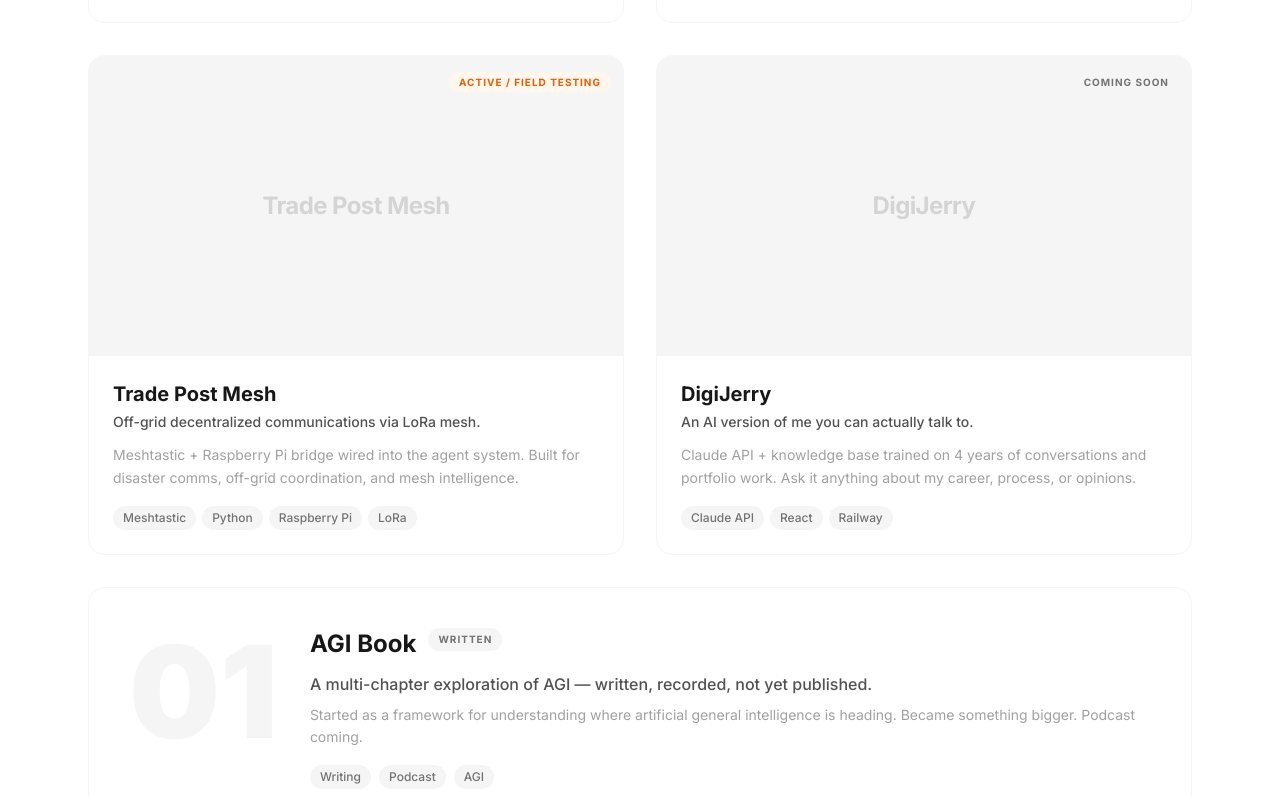
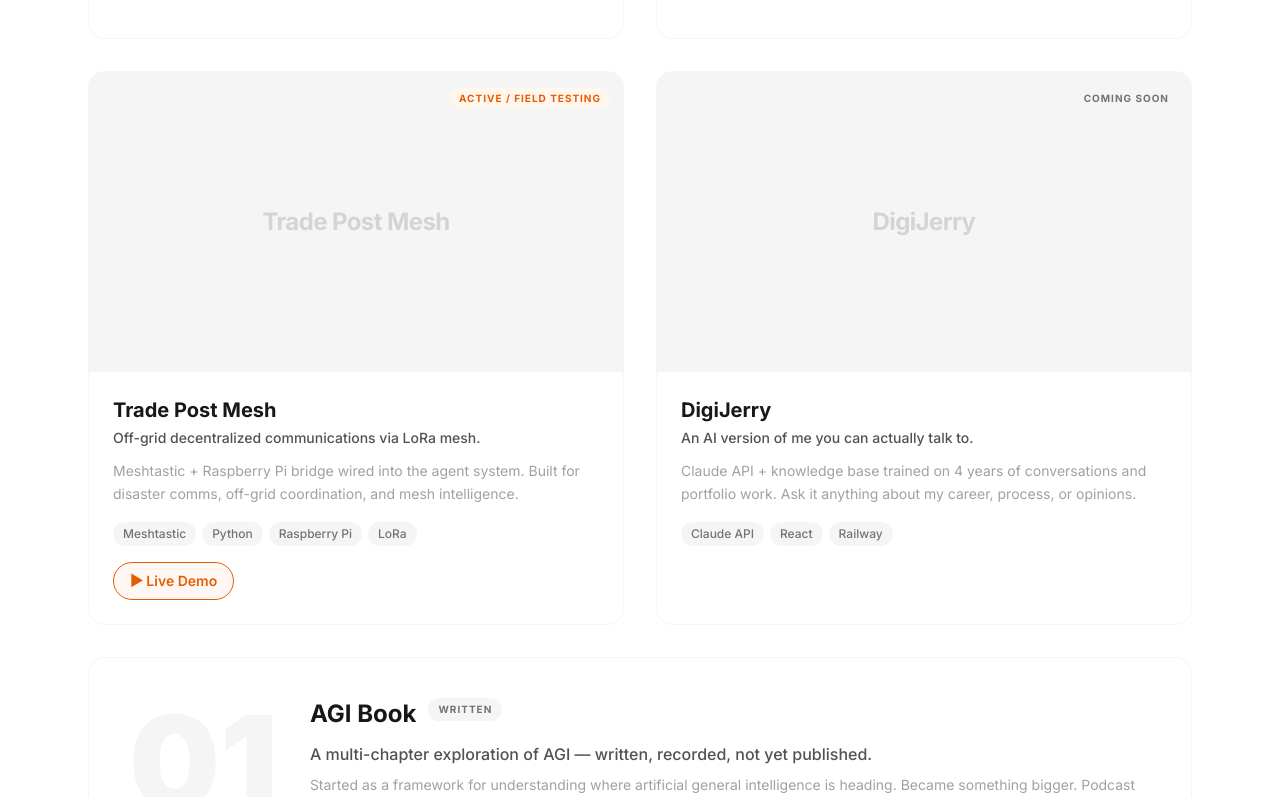
Before and after one commit to rekaldsi/digijerry-portfolio-ai, a React (Vite) app: page / in a window 1280 px wide. Shown: the part 3558-4355 px from the top of the page. Built offline with nearby package versions, Linux system fonts and the light colour scheme.

Commit message:
feat: Trade Post Mesh live demo — seeded 10 real posts, expandable iframe in project card

```diff
--- a/src/components/Projects.tsx
+++ b/src/components/Projects.tsx
@@ -1,4 +1,5 @@
 import { motion } from 'framer-motion'
+import { useState } from 'react'
 
 type Project = {
   name: string
@@ -7,6 +8,7 @@ type Project = {
   detail: string
   tags: string[]
   fullWidth?: boolean
+  demoUrl?: string
 }
 
 const projects: Project[] = [
@@ -30,6 +32,7 @@ const projects: Project[] = [
     description: 'Off-grid decentralized communications via LoRa mesh.',
     detail: 'Meshtastic + Raspberry Pi bridge wired into the agent system. Built for disaster comms, off-grid coordination, and mesh intelligence.',
     tags: ['Meshtastic', 'Python', 'Raspberry Pi', 'LoRa'],
+    demoUrl: 'https://trade-post-mesh-production.up.railway.app/app',
   },
   {
     name: 'DigiJerry',
@@ -64,6 +67,8 @@ function StatusBadge({ status }: { status: Project['status'] }) {
 }
 
 function ProjectCard({ project, index }: { project: Project; index: number }) {
+  const [demoOpen, setDemoOpen] = useState(false)
+
   return (
     <motion.div
       initial={{ opacity: 0, y: 30 }}
@@ -114,14 +119,45 @@ function ProjectCard({ project, index }: { project: Project; index: number }) {
             <h3 className="text-xl font-bold text-neutral-900 mb-1">{project.name}</h3>
             <p className="text-neutral-600 text-sm font-medium mb-3">{project.description}</p>
             <p className="text-neutral-400 text-sm leading-relaxed mb-4">{project.detail}</p>
-            <div className="flex flex-wrap gap-1.5">
+            <div className="flex flex-wrap gap-1.5 mb-4">
               {project.tags.map((tag) => (
                 <span key={tag} className="text-xs px-2.5 py-1 rounded-full bg-neutral-100 text-neutral-500 font-medium">
                   {tag}
                 </span>
               ))}
             </div>
+            {project.demoUrl && (
+              <button
+                onClick={() => setDemoOpen(!demoOpen)}
+                className="inline-flex items-center gap-2 text-sm font-semibold px-4 py-2 rounded-full transition-colors"
+                style={demoOpen
+                  ? { backgroundColor: '#E85D04', color: 'white' }
+                  : { backgroundColor: '#fff7f3', color: '#E85D04', border: '1px solid #E85D04' }
+                }
+              >
+                {demoOpen ? '✕ Close Demo' : '▶ Live Demo'}
+              </button>
+            )}
           </div>
+
+          {/* Inline iframe demo */}
+          {project.demoUrl && demoOpen && (
+            <div className="border-t border-neutral-100">
+              <div className="bg-neutral-50 px-4 py-2 flex items-center gap-2">
+                <span className="w-2 h-2 rounded-full bg-green-400 animate-pulse"></span>
+                <span className="text-xs text-neutral-500 font-medium">Live — seeded with demo data</span>
+              </div>
+              <div className="relative w-full" style={{ height: '600px' }}>
+                <iframe
+                  src={project.demoUrl}
+                  className="w-full h-full border-0"
+                  title={`${project.name} Live Demo`}
+                  loading="lazy"
+                  allow="geolocation"
+                />
+              </div>
+            </div>
+          )}
         </>
       )}
     </motion.div>
```
